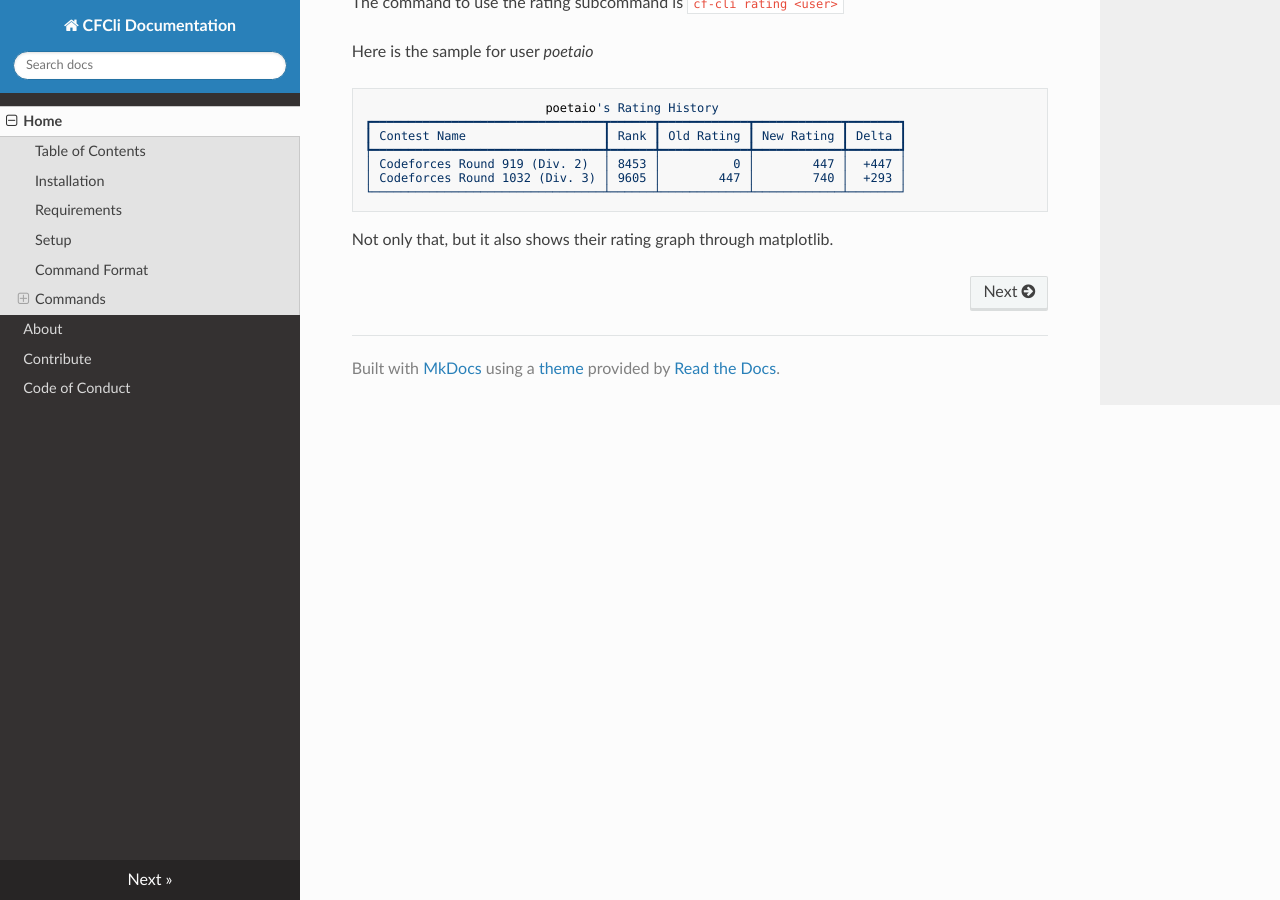
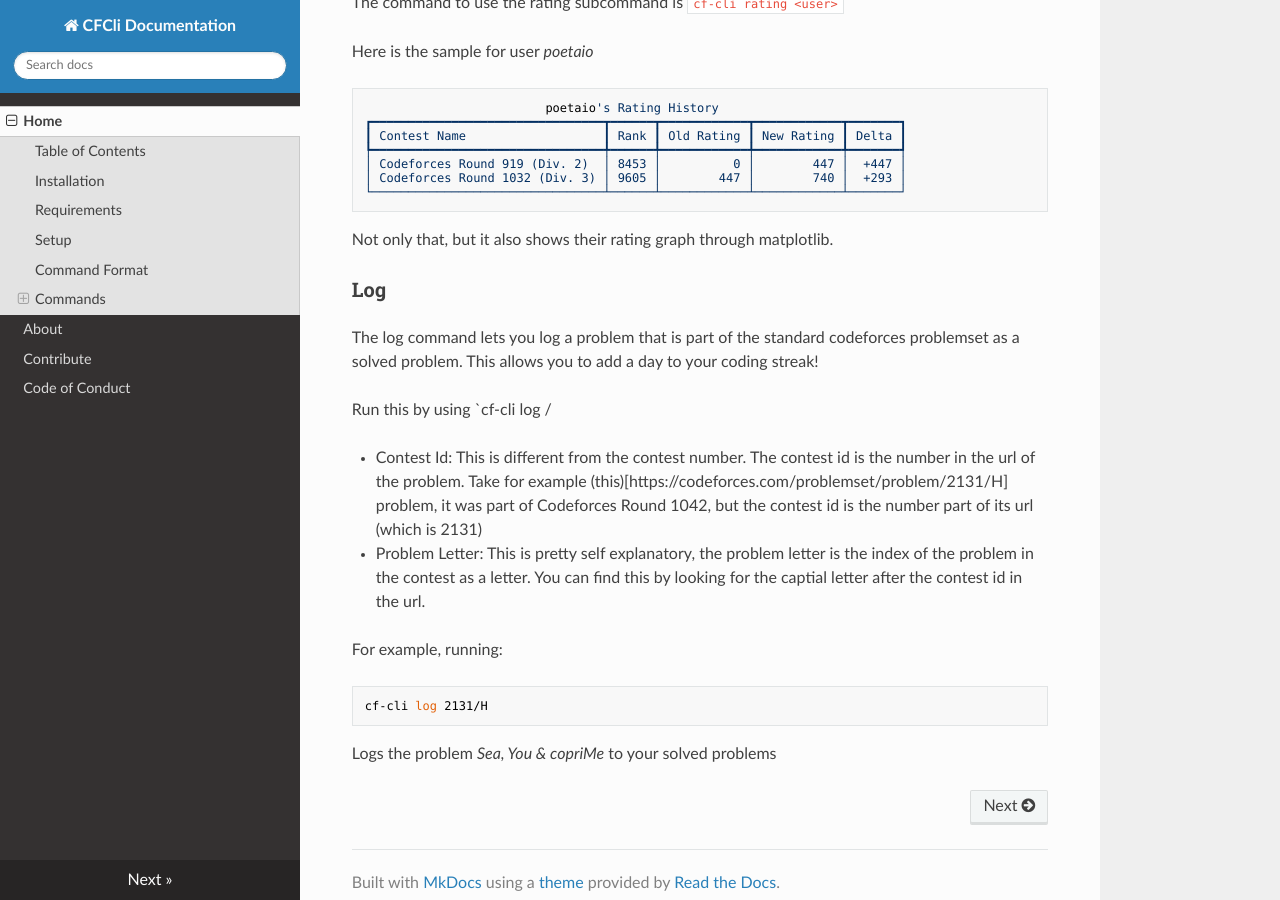
Before and after one commit to CompProgTools/CFCli, an MkDocs documentation site: the page built from src_docs/index.md, in a window 1280 px wide and 900 px high, scrolled down 3214 px. Built offline with MkDocs 1.6.1, drawn with Linux system fonts in a browser that asks for light colours; nearby versions of some CDN libraries.

Commit message:
udpated shit

````diff
--- a/src_docs/index.md
+++ b/src_docs/index.md
@@ -151,3 +151,20 @@
 ```
 
 Not only that, but it also shows their rating graph through matplotlib.
+
+### Log
+
+The log command lets you log a problem that is part of the standard codeforces problemset as a solved problem. This allows you to add a day to your coding streak!
+
+Run this by using `cf-cli log <contestId>/<problemLetter>
+
+- Contest Id: This is different from the contest number. The contest id is the number in the url of the problem. Take for example (this)[https://codeforces.com/problemset/problem/2131/H] problem, it was part of Codeforces Round 1042, but the contest id is the number part of its url (which is 2131)
+- Problem Letter: This is pretty self explanatory, the problem letter is the index of the problem in the contest as a letter. You can find this by looking for the captial letter after the contest id in the url.
+
+For example, running:
+
+```bash
+cf-cli log 2131/H
+```
+
+Logs the problem *Sea, You & copriMe* to your solved problems
````
Also changed, not shown: requirements.txt (+0 -24 lines).
